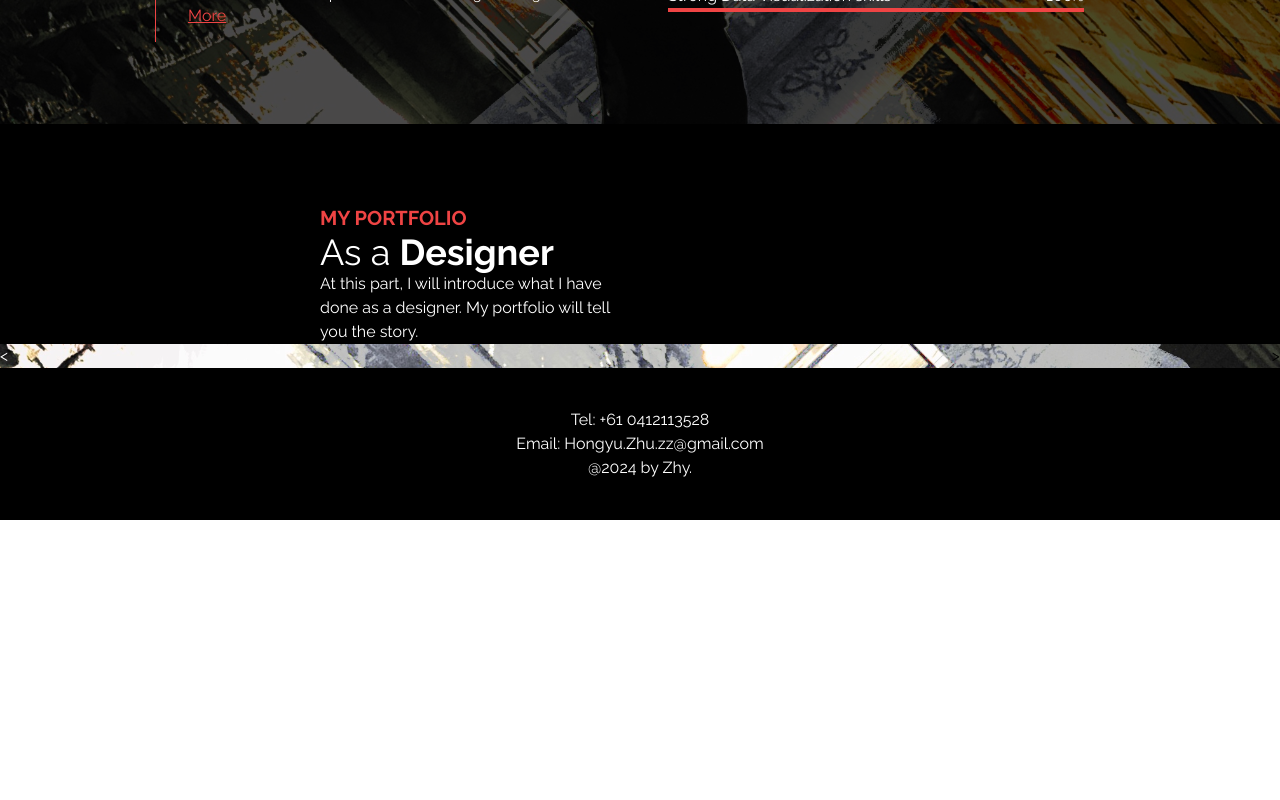
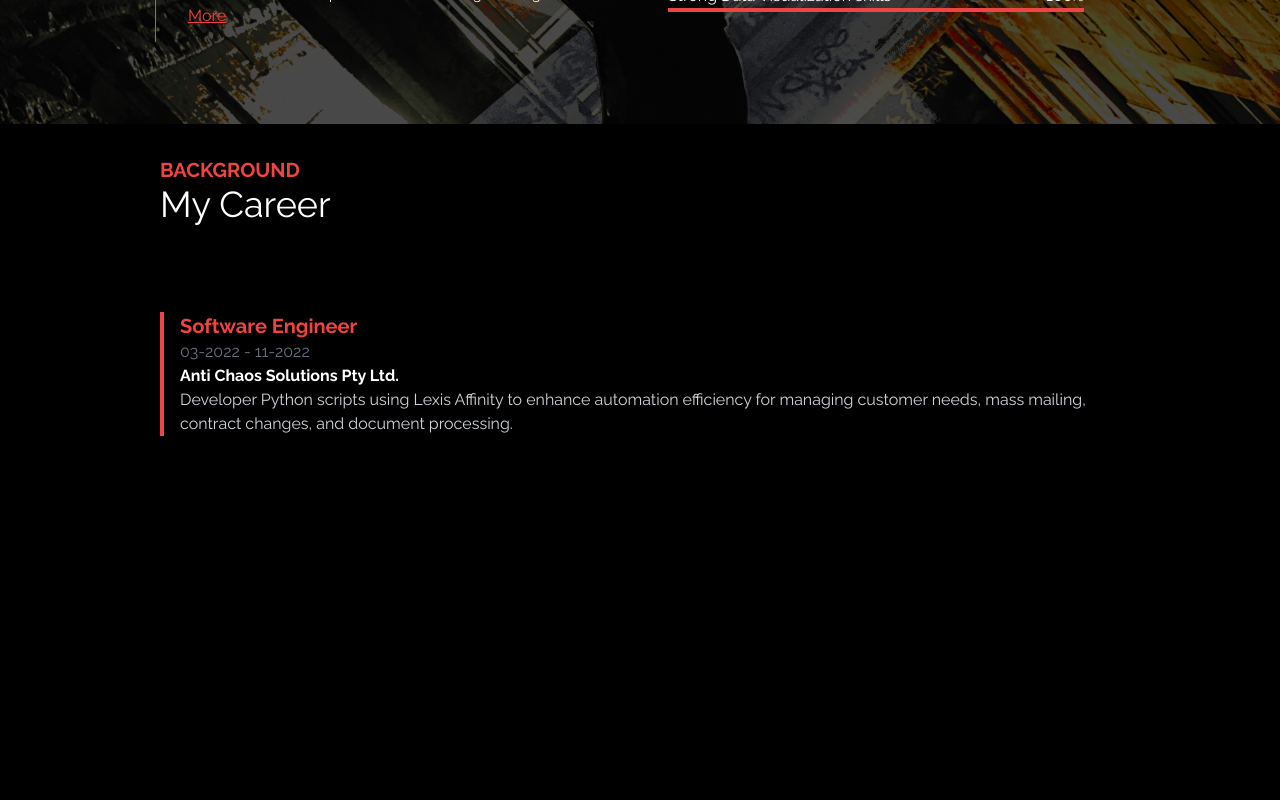
Before and after one commit to HongyuZhuz/personal-website-vercel, a React (Vite) app in the folder personal-website/: page / in a window 1280 px wide. Shown: the part 1900-2700 px from the top of the page. Before the commit the page ends 2420 px from the top, so only its background shows below. Built offline with nearby package versions, Linux system fonts and the light colour scheme.

Commit message:
add a MayCareer section

```diff
--- a/personal-website/src/App.tsx
+++ b/personal-website/src/App.tsx
@@ -5,6 +5,7 @@ import { MyEducationSection } from './components/education'
 import { Designer } from './components/designer'
 import { Footer } from './components/footer'
 import { SpeedInsights } from '@vercel/speed-insights/react';
+import { MyCareer } from './components/myCareer'
 
 
 function App() {
@@ -15,6 +16,7 @@ function App() {
       <HeroSection />
       <AboutMe />
       <MyEducationSection />
+      <MyCareer />
       <Designer />
       <Footer />
     </div>
--- /dev/null
+++ b/personal-website/src/components/myCareer.tsx
@@ -0,0 +1,63 @@
+// 定义 Header 组件的属性类型
+interface HeaderProps {
+    title: string;
+  }
+
+  // Header 组件
+  const Header: React.FC<HeaderProps> = ({ title }) => (
+    <header className="bg-black text-white p-8">
+      <div className="ml-3 md:ml-0">
+            <p className="text-red-500 text-xl font-bold ">BACKGROUND</p>
+            <h2 className="text-4xl md:mb-4">{title}</h2>
+        </div>
+    </header>
+  );
+
+  // 定义 CareerItem 组件的属性类型
+  interface CareerItemProps {
+    role: string;
+    dateRange: string;
+    company: string;
+    description: string;
+  }
+
+  // CareerItem 组件
+  const CareerItem: React.FC<CareerItemProps> = ({ role, dateRange, company, description }) => (
+    <div className="border-l-4 border-red-500 pl-4 mb-6">
+      <h3 className="text-xl text-red-500 font-bold mt-2">{role}</h3>
+      <p className="text-gray-500">{dateRange}</p>
+      <p className="font-bold">{company}</p>
+      <p className="text-gray-300">{description}</p>
+    </div>
+  );
+
+  // CareerSection 组件，不需要特定的属性
+  const CareerSection: React.FC<{children:React.ReactNode}> = ({ children }) => (
+    <section className="p-8">
+      {children}
+    </section>
+  );
+
+  // 页面组件
+  const CareerPage: React.FC = () => (
+    <div className="career-page min-h-screen bg-black text-white">
+        <div className="flex flex-col  max-w-5xl mx-auto min-h-screen">
+            <Header title="My Career" />
+            <CareerSection>
+                <CareerItem
+                    role="Software Engineer"
+                    dateRange="03-2022 - 11-2022"
+                    company="Anti Chaos Solutions Pty Ltd."
+                    description="Developer Python scripts using Lexis Affinity to enhance automation efficiency for managing customer needs, mass mailing, contract changes, and document processing."
+                    />
+            </CareerSection>
+        </div>
+    </div>
+  );
+
+  // App 组件，作为应用程序的根组件
+  export const MyCareer: React.FC = () => (
+    <div>
+      <CareerPage />
+    </div>
+  );
```
Also changed, not shown: personal-website/public/my-profile-pic.jpg (deleted).
